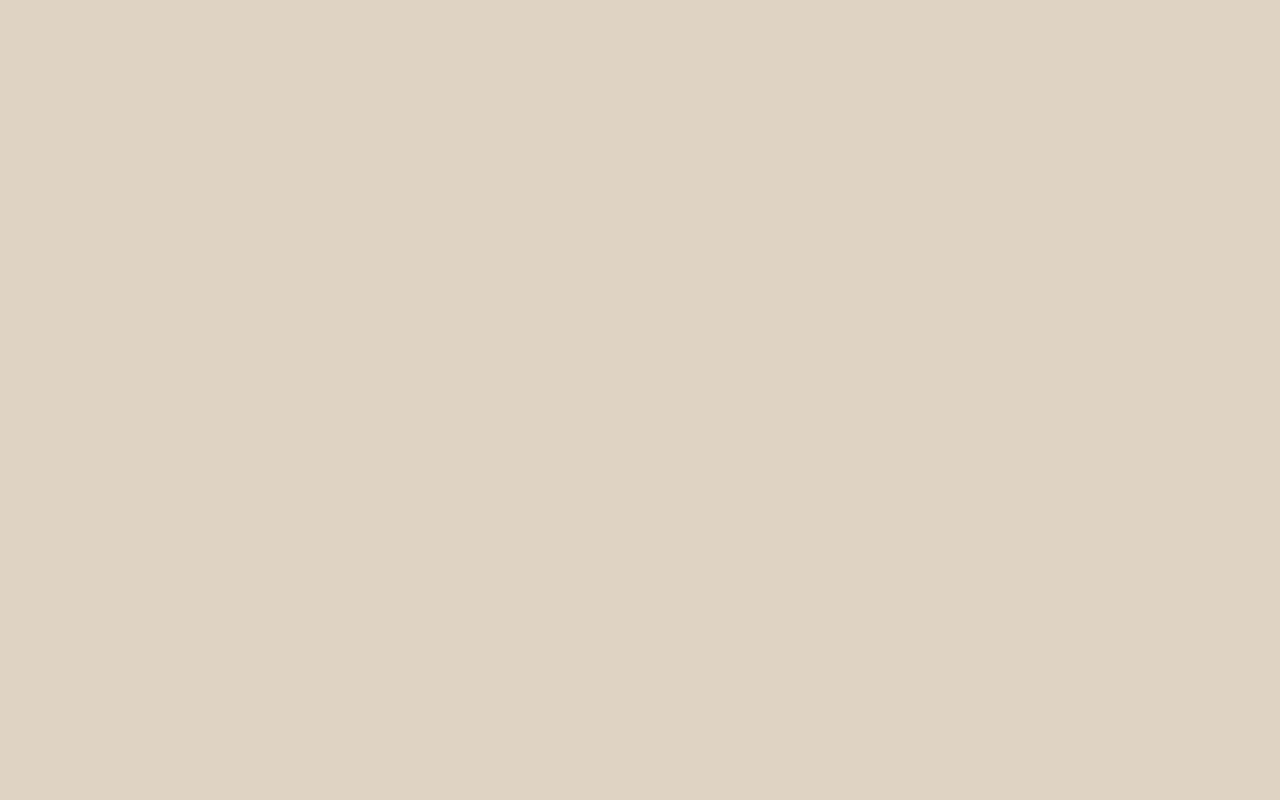
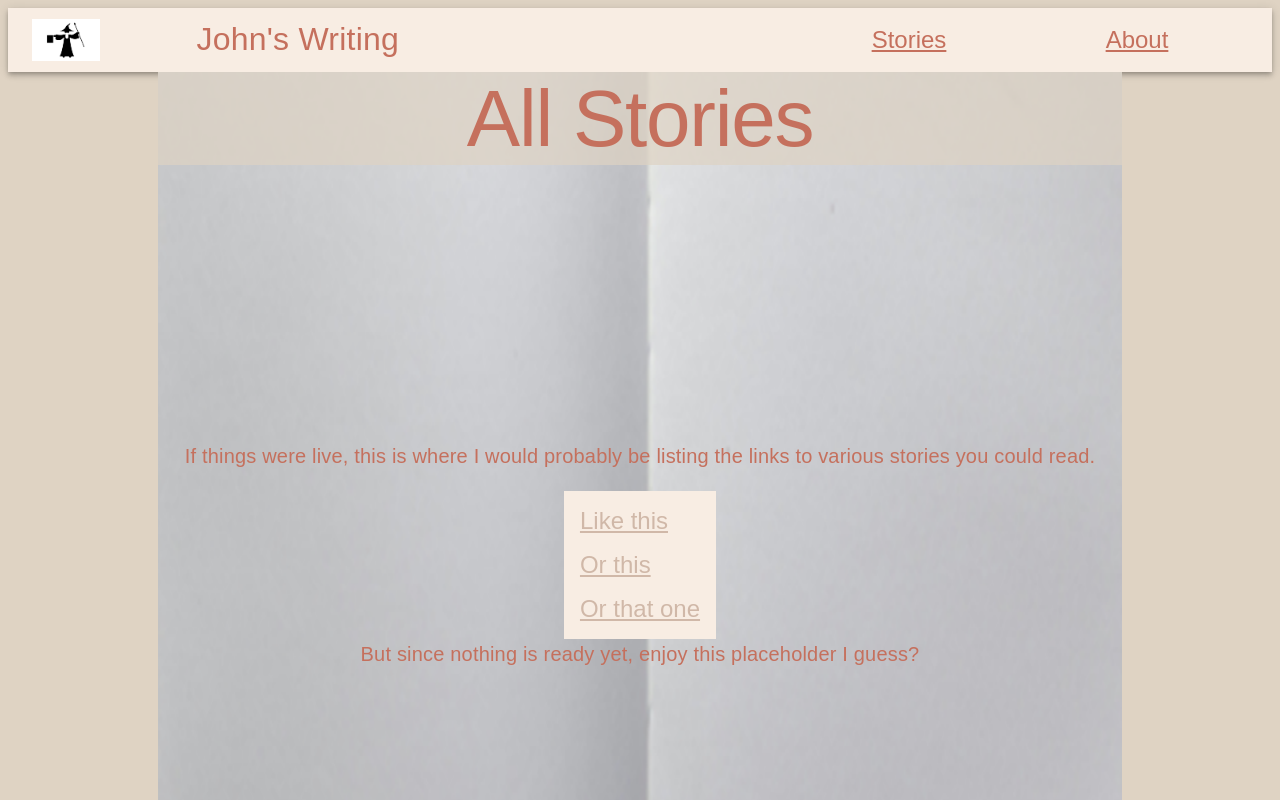
Before and after one commit to jdmac020/writing-site, a React (Vite) app: page /stories in a window 1280 px wide. Before the commit this address had no page. Shown: the top 800 px of the page. Built offline with nearby package versions, Linux system fonts and the light colour scheme.

Commit message:
Add placeholder stories page

```diff
--- a/src/components/App.tsx
+++ b/src/components/App.tsx
@@ -2,6 +2,7 @@ import React from 'react';
 import { BrowserRouter, Route, Routes } from 'react-router-dom';
 import { Home } from './Home';
 import { MainLayout } from './MainLayout';
+import { TableOfContents } from './TableOfContents';
 
 export const App = () => {
   return (
@@ -10,6 +11,7 @@ export const App = () => {
         <Routes>
           <Route path={'/'} element={<MainLayout />}>
             <Route index element={<Home />} />
+            <Route path={'/stories'} element={<TableOfContents />} />
           </Route>
         </Routes>
       </BrowserRouter>
--- a/src/components/Home.tsx
+++ b/src/components/Home.tsx
@@ -6,8 +6,9 @@ export const Home = () => {
   return (
     <Grid container flex={'flex'} alignContent={'center'} direction={'column'}>
       <H1 text={"John's Story Spot"}/>
+      {/* desktop image sized container */}
       <Grid container flex={'flex'} marginTop={'1rem'}>
-        {/* left page */}
+        {/* left page, a component to extract */}
         <Grid container flex={'flex'} direction={'column'} width={'50%'} paddingLeft={'2.5rem'} paddingRight={'1.5rem'}>
           <Body1 text={"Left page is where, in English, the whole thing gets started. It's wild, it's crazy, it is absolutely a crazy time."} />
           <Body1 text={"People will arrive at the left page and be absolutely sucked into some sort of crazy adventure and never want to leave."} />
@@ -17,7 +18,7 @@ export const Home = () => {
           <Body1 text={"Right page is where the action gets continued. It's where an Act 2 happens, it's where we see the danger, the sadness."} />
           <Body1 text={"Or in our case right now, it's where I'll explain what the hell is going on."} />
         </Grid>
-        {/* right page */}
+        {/* right page, another component to extract */}
         <Grid container flex={'flex'} direction={'column'} width={'50%'} paddingLeft={'1.5rem'} paddingRight={'2.5rem'}>
           <Body1 text={"This is a placeholder for a new website where I'm going to combine the technical skillz and the writing skillz in one place. I'm going to self publish some writing in the most ass way possible!"} />
           <Body1 text={"The home page won't always look like this -- I'm just trying to identify what the actual reading pages should look like. So. Bear with me while I hammer out all the nitty gritty details like how many words can reasonably fit on one of these pages."} />
--- /dev/null
+++ b/src/components/TableOfContents.tsx
@@ -0,0 +1,31 @@
+import { Box, Grid, List, ListItem } from '@mui/material'
+import React from 'react'
+import { Body1, H1 } from './Typographies'
+import { ResponsiveLink } from './ResponsiveLink'
+
+export const TableOfContents = () => {
+  return <Grid container flex={'flex'} alignContent={'center'} direction={'column'}>
+      <H1 text={"All Stories"}/>
+      <Box
+        display="flex"
+        justifyContent="center"
+        alignItems="center"
+        minHeight="100vh"
+        flexDirection={'column'}
+      >
+        <Body1 text={"If things were live, this is where I would probably be listing the links to various stories you could read."} />
+        <List sx={{ backgroundColor: '#F8EDE3'}}>
+          <ListItem>
+            <ResponsiveLink target={''} text={'Like this'} />
+          </ListItem>
+          <ListItem>
+            <ResponsiveLink target={''} text={'Or this'} />
+          </ListItem>
+          <ListItem>
+            <ResponsiveLink target={''} text={'Or that one'} />
+          </ListItem>
+        </List>
+        <Body1 text={"But since nothing is ready yet, enjoy this placeholder I guess?"} />
+      </Box>
+    </Grid>
+}
```
